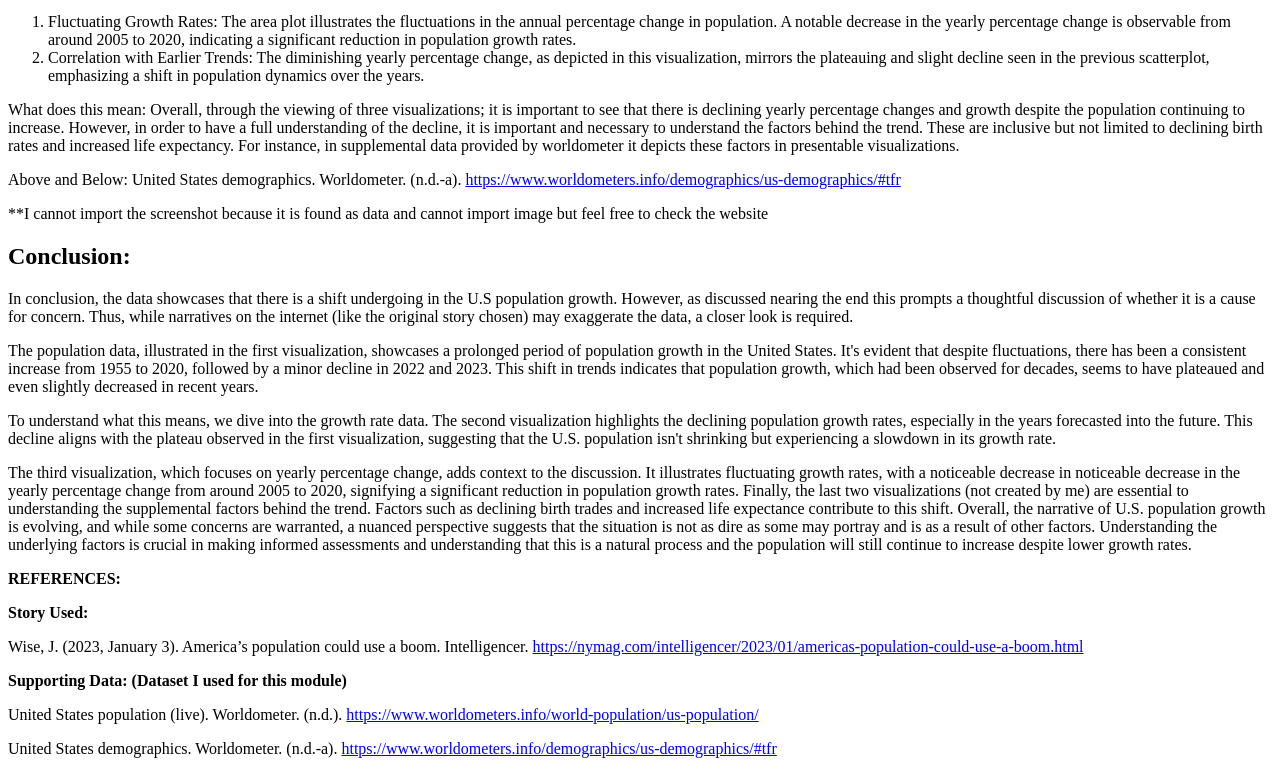
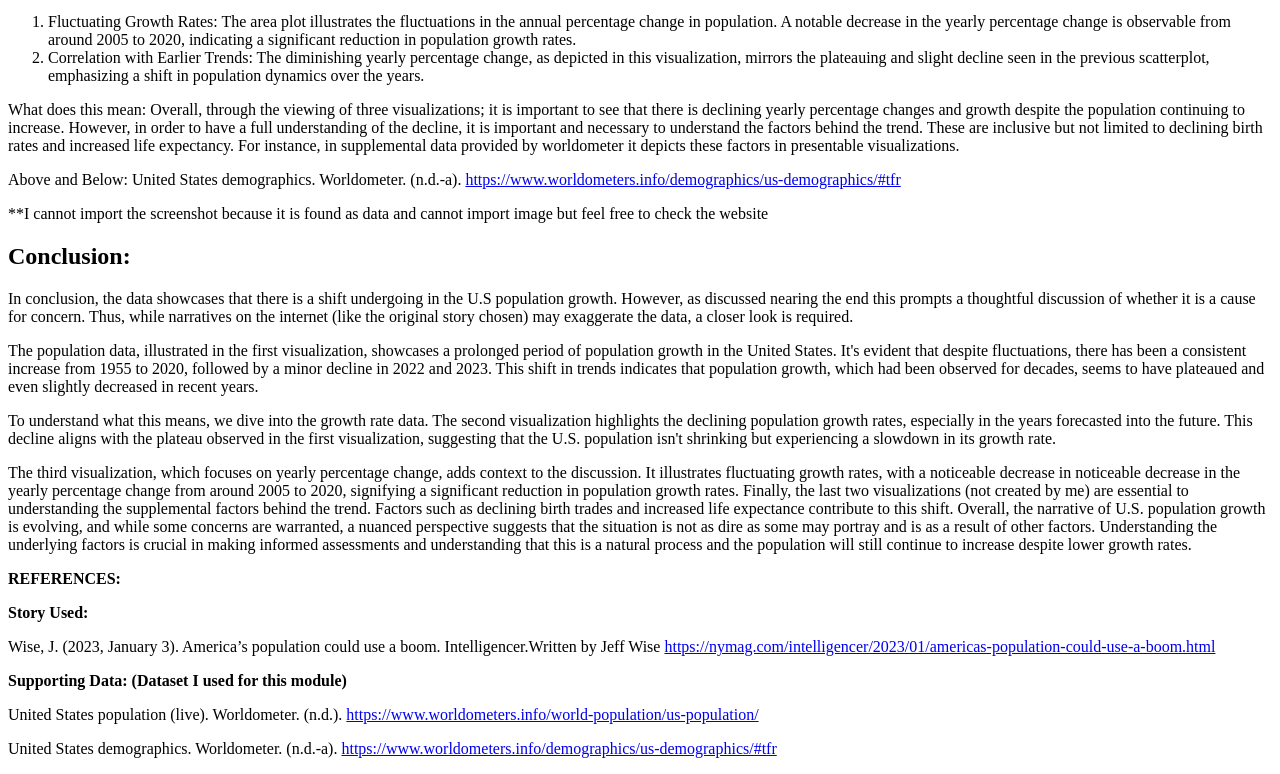
Before and after one commit to VictorAriton/COMP790Module2Pages, a plain HTML site: page index.html in a window 1280 px wide. Shown: the part 2296-3070 px from the top of the page. Drawn offline with nearby package versions, Linux system fonts and the light colour scheme.

Commit message:
Update index.html

```diff
--- a/index.html
+++ b/index.html
@@ -400,7 +400,7 @@
         <p><strong>REFERENCES:</strong></p>
 
         <p><strong>Story Used:</strong></p>
-        <p>Wise, J. (2023, January 3). America’s population could use a boom. Intelligencer. <a href="https://nymag.com/intelligencer/2023/01/americas-population-could-use-a-boom.html">https://nymag.com/intelligencer/2023/01/americas-population-could-use-a-boom.html</a></p>
+        <p>Wise, J. (2023, January 3). America’s population could use a boom. Intelligencer.Written by Jeff Wise <a href="https://nymag.com/intelligencer/2023/01/americas-population-could-use-a-boom.html">https://nymag.com/intelligencer/2023/01/americas-population-could-use-a-boom.html</a></p>
 
         <p><strong>Supporting Data: (Dataset I used for this module)</strong></p>
         <p>United States population (live). Worldometer. (n.d.). <a href="https://www.worldometers.info/world-population/us-population/">https://www.worldometers.info/world-population/us-population/</a></p>
```
